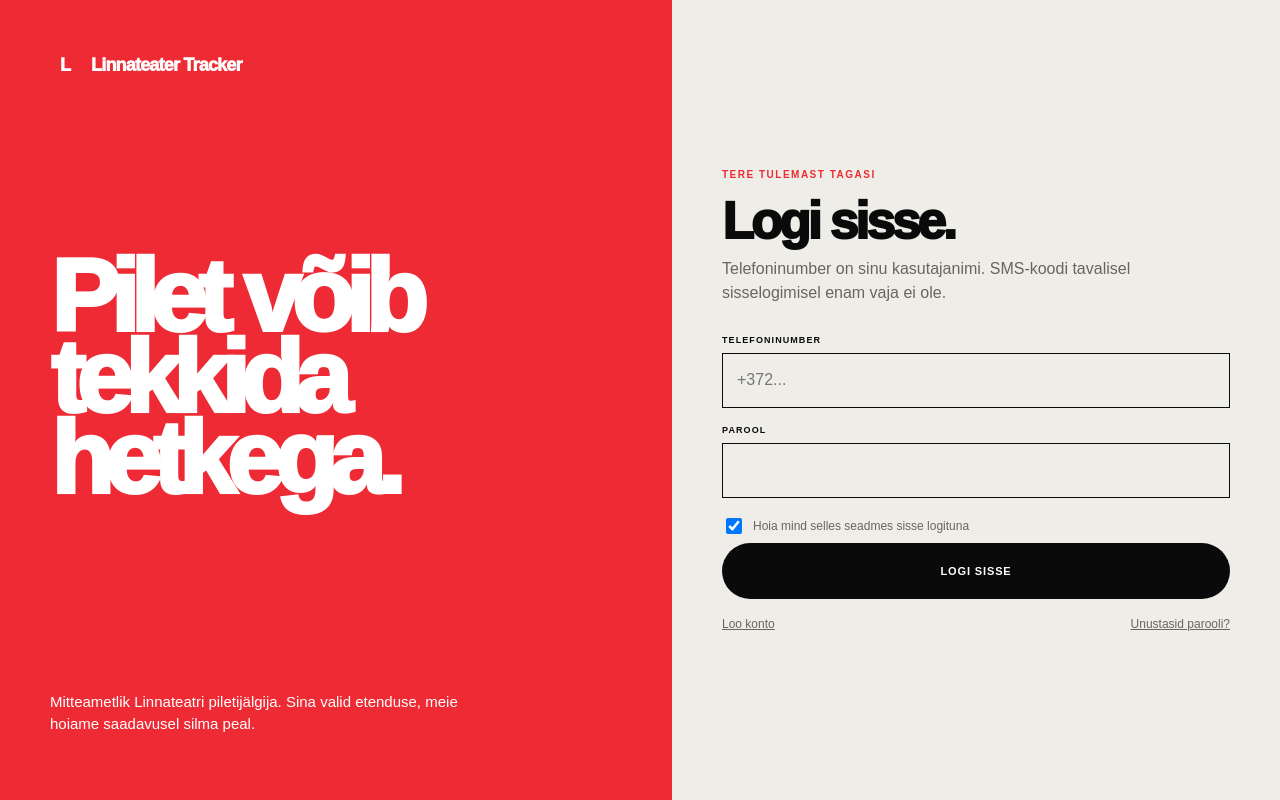
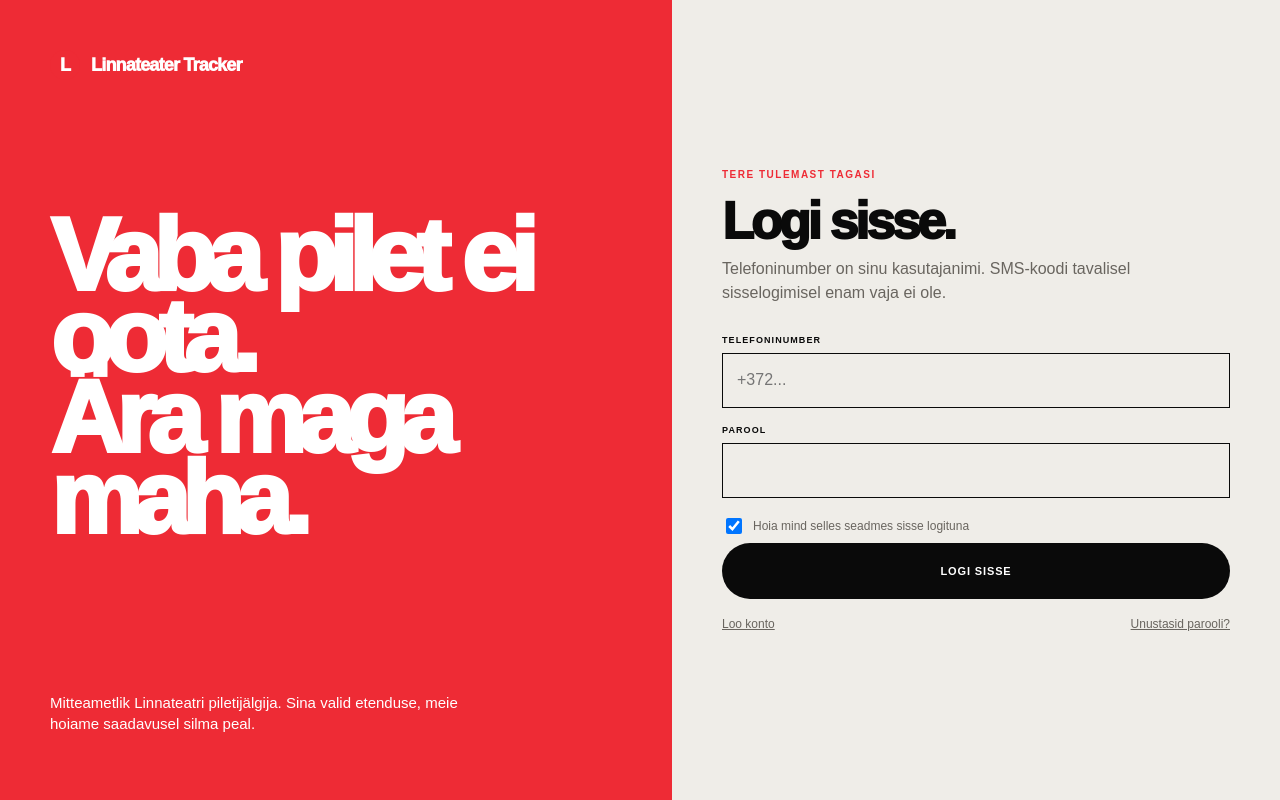
Before and after one commit to jyrka2904/linnateater-tracker, a Flask app: page /login in a window 1280 px wide. Run offline with Flask 3, Linux system fonts and the light colour scheme.

Commit message:
Add files via upload

```diff
--- a/templates/login.html
+++ b/templates/login.html
@@ -4,7 +4,7 @@
 <div class="auth-page">
   <section class="auth-art">
     <a class="logo" href="/login"><span class="logo-mark">L</span> Linnateater Tracker</a>
-    <h1>Pilet võib tekkida hetkega.</h1>
+    <h1>Vaba pilet ei oota.<br>Ära maga maha.</h1>
     <p class="auth-caption">Mitteametlik Linnateatri piletijälgija. Sina valid etenduse, meie hoiame saadavusel silma peal.</p>
   </section>
   <section class="auth-panel">
```
